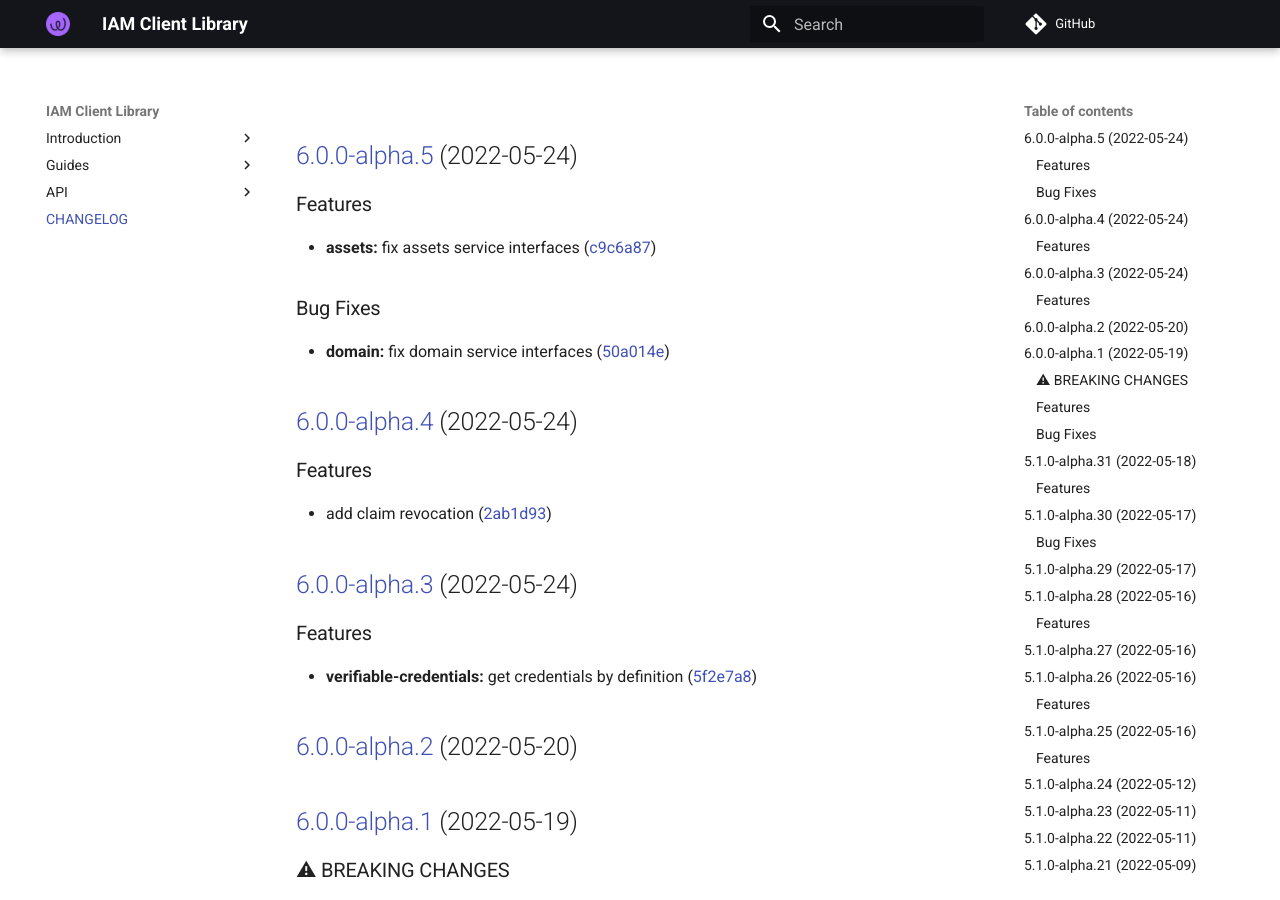
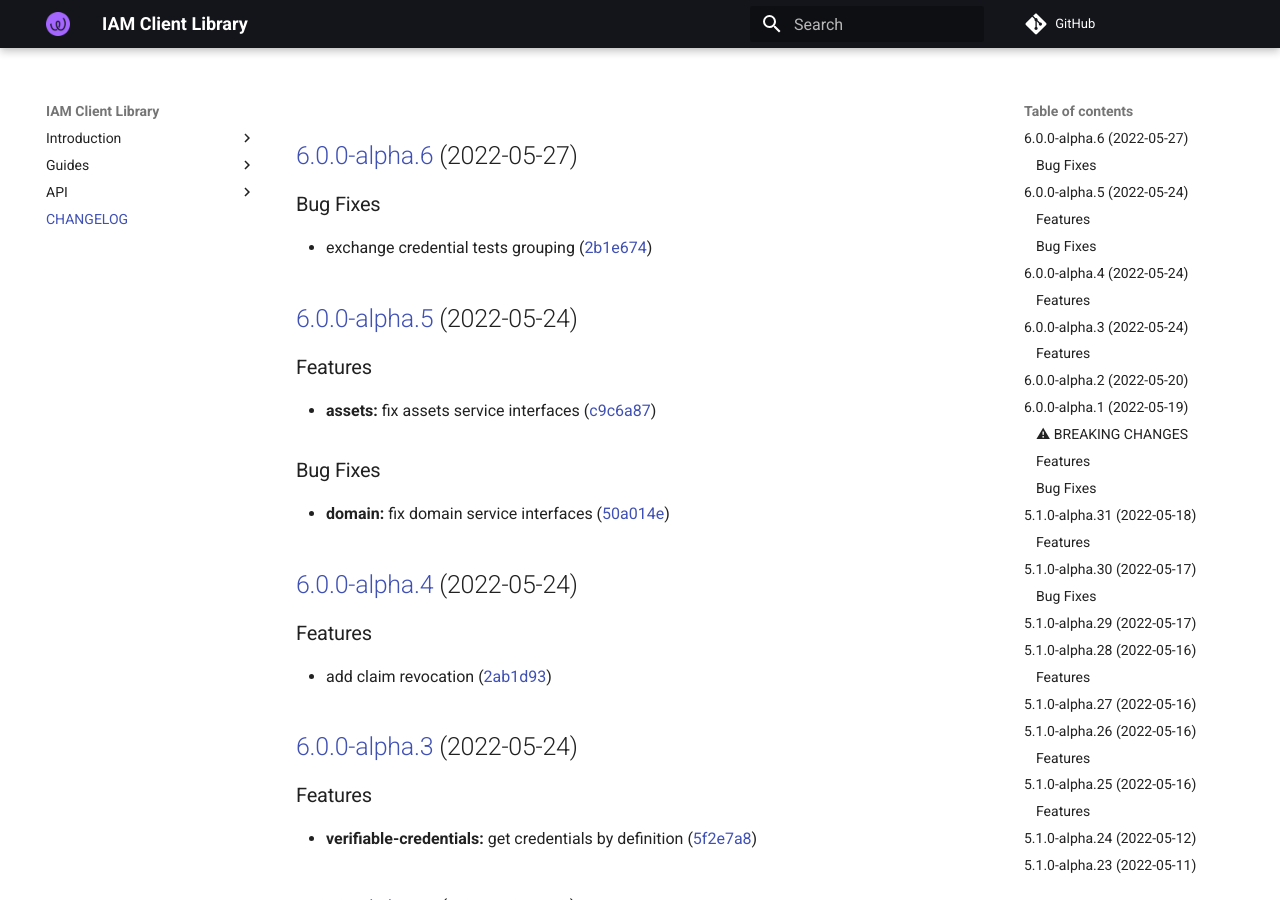
Before and after one commit to energywebfoundation/iam-client-lib, an MkDocs documentation site: the page built from docs/CHANGELOG.md, in a window 1280 px wide and 900 px high. Built offline with MkDocs 1.6.1 and Material for MkDocs 9.7.7, drawn with Linux system fonts in a browser that asks for light colours; comment, search, counter and statistics services are not loaded.

Commit message:
chore(release): 6.0.0-alpha.6 [skip ci]
## [6.0.0-alpha.6](https://github.com/energywebfoundation/iam-client-lib/compare/v6.0.0-alpha.5...v6.0.0-alpha.6) (2022-05-27)

### Bug Fixes

* exchange credential tests grouping ([2b1e674](https://github.com/energywebfoundation/iam-client-lib/commit/2b1e6746169b05756125d37595c5744aea12b8ee))

```diff
--- a/docs/CHANGELOG.md
+++ b/docs/CHANGELOG.md
@@ -1,3 +1,10 @@
+## [6.0.0-alpha.6](https://github.com/energywebfoundation/iam-client-lib/compare/v6.0.0-alpha.5...v6.0.0-alpha.6) (2022-05-27)
+
+
+### Bug Fixes
+
+* exchange credential tests grouping ([2b1e674](https://github.com/energywebfoundation/iam-client-lib/commit/2b1e6746169b05756125d37595c5744aea12b8ee))
+
 ## [6.0.0-alpha.5](https://github.com/energywebfoundation/iam-client-lib/compare/v6.0.0-alpha.4...v6.0.0-alpha.5) (2022-05-24)
 
 
--- a/package.json
+++ b/package.json
@@ -1,6 +1,6 @@
 {
   "name": "iam-client-lib",
-  "version": "6.0.0-alpha.5",
+  "version": "6.0.0-alpha.6",
   "description": "Library for Decentralized Identity and Access Management",
   "main": "dist/index.js",
   "module": "dist/index.esm.js",
```
